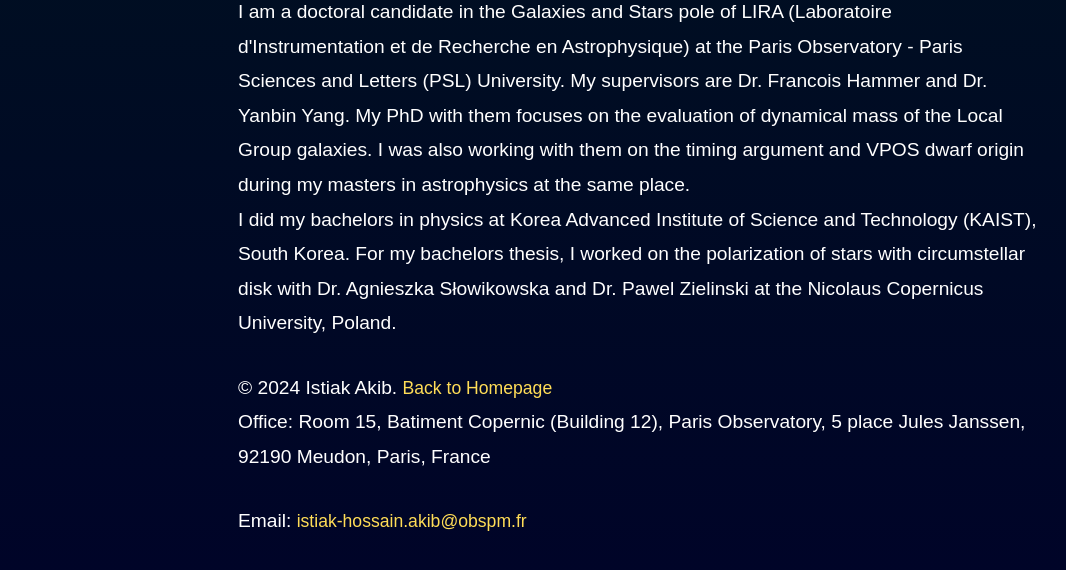
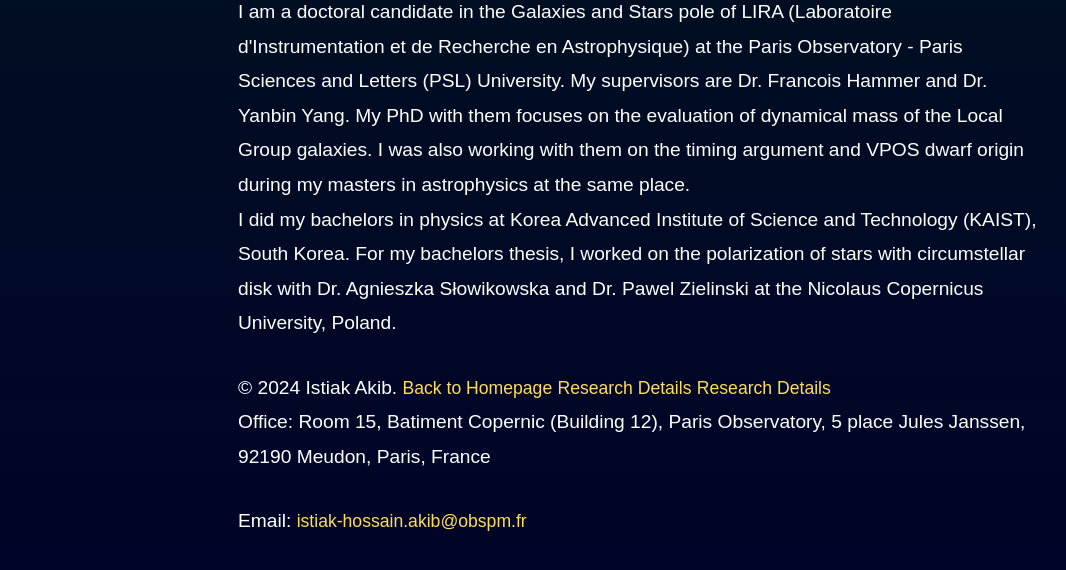
Before and after one commit to i-akib/i-akib.github.io, a plain HTML site: page about.html in a window 1280 px wide. Shown: the part 140-710 px from the top of the page, without its empty margins (2-1068 px from the left). Drawn offline with Linux system fonts and the light colour scheme.

Commit message:
Update about.html

```diff
--- a/about.html
+++ b/about.html
@@ -41,7 +41,7 @@
         My PhD with them focuses on the evaluation of dynamical mass of the Local Group galaxies. I was also working with them on the timing argument and VPOS dwarf origin during my masters in astrophysics at the same place.</p>
     <p>I did my bachelors in physics at Korea Advanced Institute of Science and Technology (KAIST), South Korea. For my bachelors thesis, I worked on the polarization of stars with circumstellar disk with Dr. Agnieszka Słowikowska and Dr. Pawel Zielinski at the Nicolaus Copernicus University, Poland.</p>
 <footer>
-        <p>&copy; 2024 Istiak Akib.  <a href="index.html">Back to Homepage</a>
+        <p>&copy; 2024 Istiak Akib.  <a href="index.html">Back to Homepage</a> <a href="reserch.html">Research Details</a> <a href="cv_publication.html">Research Details</a>
         </p>
         <p class="address">Office: Room 15, Batiment Copernic (Building 12), Paris Observatory, 5 place Jules Janssen, 92190 Meudon, Paris, France <br>Email: <a href="mailto:istiak-hossain.akib@obspm.fr">istiak-hossain.akib@obspm.fr</a></p>
 </footer>
```
